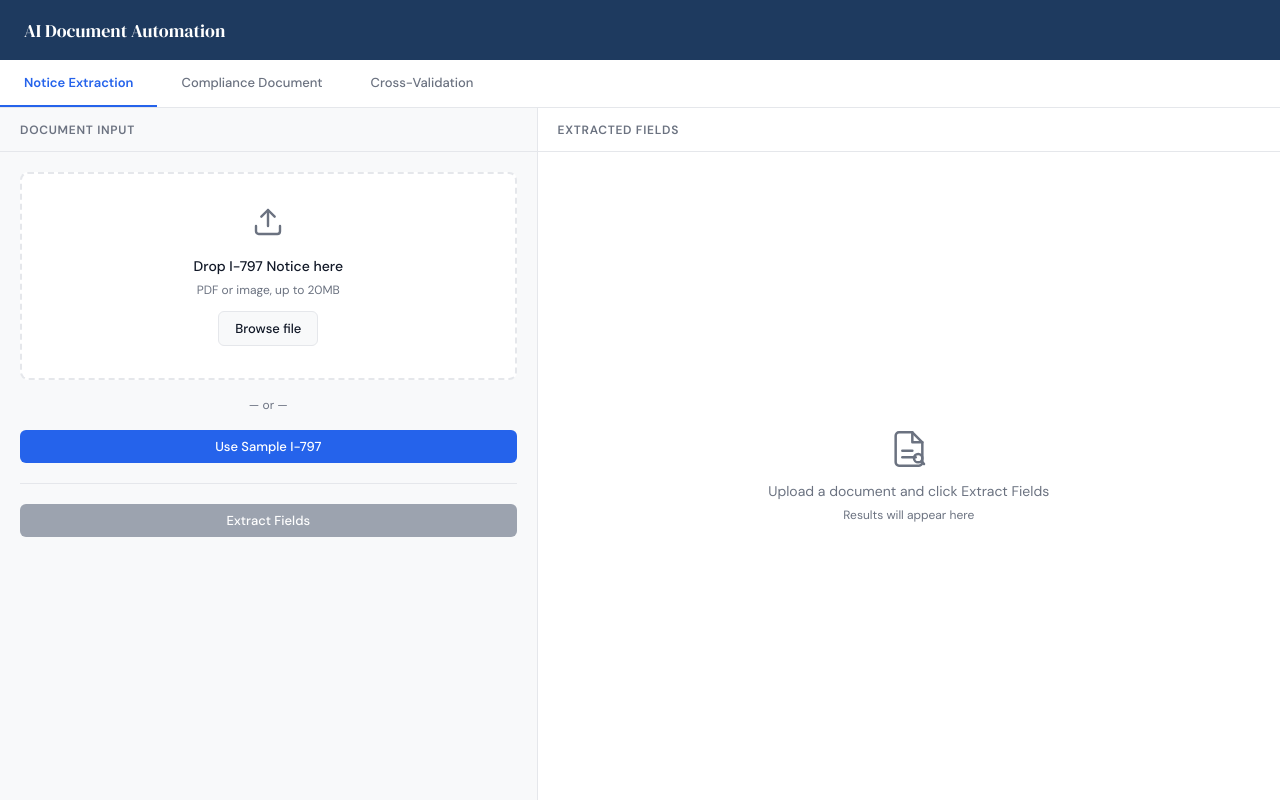
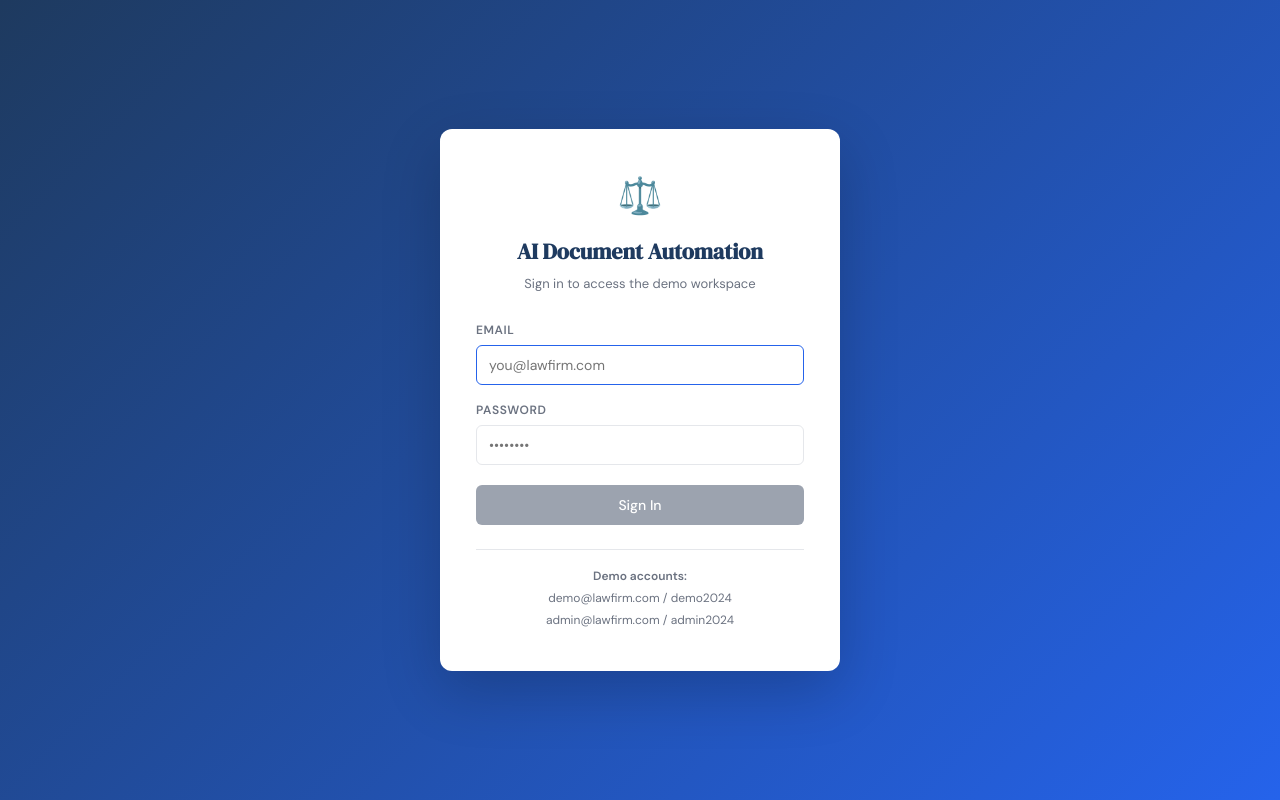
Before and after one commit to adhavan18/AI-Document-Automation, a React (Vite) app in the folder frontend/: page / in a window 1280 px wide. Built offline with nearby package versions, Linux system fonts and the light colour scheme.

Commit message:
added login

```diff
--- a/frontend/src/App.jsx
+++ b/frontend/src/App.jsx
@@ -3,16 +3,13 @@ import NoticeExtraction from './components/NoticeExtraction.jsx';
 import ComplianceGeneration from './components/ComplianceGeneration.jsx';
 import CrossValidation from './components/CrossValidation.jsx';
 import ErrorBoundary from './components/ErrorBoundary.jsx';
-
-const TABS = [
-  { id: 'extract', label: 'Notice Extraction' },
-  { id: 'generate', label: 'Compliance Document' },
-  { id: 'validate', label: 'Cross-Validation' },
-];
+import LoginScreen from './components/LoginScreen.jsx';
+import { loadSession, clearSession } from './auth';
 
 export default function App() {
   const [activeTab, setActiveTab] = useState('extract');
   const [showDemoBanner, setShowDemoBanner] = useState(false);
+  const [session, setSession] = useState(() => loadSession());
 
   useEffect(() => {
     const handler = (e) => {
@@ -24,8 +21,15 @@ export default function App() {
     return () => window.removeEventListener('keydown', handler);
   }, []);
 
+  if (!session) {
+    return <LoginScreen onLogin={(s) => setSession(s)} />;
+  }
+
   return (
-    <>
+    <div
+      id="root"
+      style={{ height: '100vh', display: 'flex', flexDirection: 'column' }}
+    >
       <header
         style={{
           height: 'var(--header-height)',
@@ -37,26 +41,32 @@ export default function App() {
           flexShrink: 0,
         }}
       >
-        <div
+        <h1
           style={{
             fontFamily: 'var(--font-display)',
-            fontSize: 18,
+            fontSize: '18px',
             color: '#fff',
+            fontWeight: 400,
           }}
         >
           AI Document Automation
+        </h1>
+
+        <div className="header-user">
+          <div className="header-user-info">
+            <div className="header-user-name">{session.name}</div>
+            <div className="header-user-role">{session.role}</div>
           </div>
-        {/* <div
-          style={{
-            background: 'rgba(255,255,255,0.15)',
-            color: '#fff',
-            fontSize: 11,
-            padding: '4px 10px',
-            borderRadius: 20,
+          <button
+            className="header-logout"
+            onClick={() => {
+              clearSession();
+              setSession(null);
             }}
           >
-          PoC Demo
-        </div> */}
+            Sign out
+          </button>
+        </div>
       </header>
 
       <nav
@@ -65,43 +75,40 @@ export default function App() {
           background: '#fff',
           borderBottom: '1px solid var(--color-border)',
           display: 'flex',
+          alignItems: 'stretch',
           flexShrink: 0,
         }}
       >
-        {TABS.map((tab) => {
-          const isActive = activeTab === tab.id;
-          return (
+        {[
+          { key: 'extract', label: 'Notice Extraction' },
+          { key: 'generate', label: 'Compliance Document' },
+          { key: 'validate', label: 'Cross-Validation' },
+        ].map((tab) => (
           <button
-              key={tab.id}
-              onClick={() => setActiveTab(tab.id)}
+            key={tab.key}
+            onClick={() => setActiveTab(tab.key)}
             style={{
               padding: '0 24px',
               height: '100%',
-                fontSize: 13,
-                fontWeight: isActive ? 600 : 500,
-                color: isActive ? 'var(--color-blue)' : 'var(--color-text-muted)',
-                borderBottom: isActive
+              fontSize: '13px',
+              fontWeight: activeTab === tab.key ? 600 : 500,
+              color:
+                activeTab === tab.key
+                  ? 'var(--color-blue)'
+                  : 'var(--color-text-muted)',
+              background: 'transparent',
+              border: 'none',
+              borderBottom:
+                activeTab === tab.key
                   ? '2px solid var(--color-blue)'
                   : '2px solid transparent',
-                background: 'transparent',
+              cursor: 'pointer',
               borderRadius: 0,
-                borderTop: 'none',
-                borderLeft: 'none',
-                borderRight: 'none',
-                cursor: 'pointer',
-              }}
-              onMouseEnter={(e) => {
-                if (!isActive) e.currentTarget.style.color = 'var(--color-text)';
-              }}
-              onMouseLeave={(e) => {
-                if (!isActive)
-                  e.currentTarget.style.color = 'var(--color-text-muted)';
             }}
           >
             {tab.label}
           </button>
-          );
-        })}
+        ))}
       </nav>
 
       {showDemoBanner && (
@@ -119,10 +126,9 @@ export default function App() {
           }}
         >
           <span>
-            <strong>Demo Flow:</strong>&nbsp;
-            Tab 1: Use Sample I-797 → Extract Fields (8s) &nbsp;·&nbsp;
-            Tab 2: Select Matter 001 → Generate Document &nbsp;·&nbsp;
-            Tab 3: Use Sample Passport → Run Validation
+            <strong>Demo Flow:</strong>&nbsp; Tab 1: Use Sample I-797 → Extract
+            Fields &nbsp;·&nbsp; Tab 2: Select Matter 001 → Generate Document
+            &nbsp;·&nbsp; Tab 3: Use Sample Passport → Run Validation
           </span>
           <span style={{ color: '#92400E', fontWeight: 500 }}>
             Press Ctrl+Shift+D to hide
@@ -130,18 +136,8 @@ export default function App() {
         </div>
       )}
 
-      <main
-        style={{
-          flex: 1,
-          minHeight: 0,
-          overflow: 'hidden',
-        }}
-      >
-        <div
-          key={activeTab}
-          className="tab-content"
-          style={{ height: '100%' }}
-        >
+      <div style={{ flex: 1, overflow: 'hidden' }}>
+        <div key={activeTab} className="tab-content" style={{ height: '100%' }}>
           {activeTab === 'extract' && (
             <ErrorBoundary>
               <NoticeExtraction />
@@ -158,7 +154,7 @@ export default function App() {
             </ErrorBoundary>
           )}
         </div>
-      </main>
-    </>
+      </div>
+    </div>
   );
 }
--- /dev/null
+++ b/frontend/src/auth.js
@@ -0,0 +1,52 @@
+const SESSION_KEY = 'poc_session';
+
+const USERS = [
+  {
+    email: 'demo@lawfirm.com',
+    password: 'demo2024',
+    name: 'Sarah Mitchell',
+    role: 'Immigration Paralegal',
+  },
+  {
+    email: 'admin@lawfirm.com',
+    password: 'admin2024',
+    name: 'James Thornton',
+    role: 'Senior Attorney',
+  },
+];
+
+export function authenticate(email, password) {
+  const user = USERS.find(
+    (u) =>
+      u.email.toLowerCase() === email.toLowerCase() && u.password === password
+  );
+  return user || null;
+}
+
+export function saveSession(user) {
+  const session = {
+    email: user.email,
+    name: user.name,
+    role: user.role,
+    loggedInAt: new Date().toISOString(),
+  };
+  localStorage.setItem(SESSION_KEY, JSON.stringify(session));
+  return session;
+}
+
+export function loadSession() {
+  try {
+    const raw = localStorage.getItem(SESSION_KEY);
+    if (!raw) return null;
+    return JSON.parse(raw);
+  } catch {
+    return null;
+  }
+}
+
+export function clearSession() {
+  localStorage.removeItem(SESSION_KEY);
+  localStorage.removeItem('poc_cache_extract');
+  localStorage.removeItem('poc_cache_generate');
+  localStorage.removeItem('poc_cache_validate');
+}
--- /dev/null
+++ b/frontend/src/components/LoginScreen.jsx
@@ -0,0 +1,87 @@
+import { useState } from 'react';
+import { authenticate, saveSession } from '../auth';
+
+export default function LoginScreen({ onLogin }) {
+  const [email, setEmail] = useState('');
+  const [password, setPassword] = useState('');
+  const [error, setError] = useState(null);
+  const [isLoading, setIsLoading] = useState(false);
+
+  function handleSubmit(e) {
+    e.preventDefault();
+    setError(null);
+    setIsLoading(true);
+
+    setTimeout(() => {
+      const user = authenticate(email.trim(), password);
+      if (user) {
+        const session = saveSession(user);
+        onLogin(session);
+      } else {
+        setError('Invalid email or password.');
+        setIsLoading(false);
+      }
+    }, 400);
+  }
+
+  return (
+    <div className="login-screen">
+      <div className="login-card">
+        <div className="login-header">
+          <div className="login-logo">⚖️</div>
+          <h1 className="login-title">AI Document Automation</h1>
+          <p className="login-subtitle">Sign in to access the demo workspace</p>
+        </div>
+
+        <form onSubmit={handleSubmit} className="login-form">
+          <div className="login-field">
+            <label htmlFor="email">Email</label>
+            <input
+              id="email"
+              type="email"
+              value={email}
+              onChange={(e) => setEmail(e.target.value)}
+              placeholder="you@lawfirm.com"
+              required
+              autoFocus
+            />
+          </div>
+
+          <div className="login-field">
+            <label htmlFor="password">Password</label>
+            <input
+              id="password"
+              type="password"
+              value={password}
+              onChange={(e) => setPassword(e.target.value)}
+              placeholder="••••••••"
+              required
+            />
+          </div>
+
+          {error && <div className="login-error">{error}</div>}
+
+          <button
+            type="submit"
+            className="primary login-submit"
+            disabled={isLoading || !email || !password}
+          >
+            {isLoading ? (
+              <span className="processing-label">Signing in…</span>
+            ) : (
+              'Sign In'
+            )}
+          </button>
+        </form>
+
+        <div className="login-hint">
+          <strong>Demo accounts:</strong>
+          <br />
+          demo@lawfirm.com / demo2024
+          <br />
+          admin@lawfirm.com / admin2024
+        </div>
+      </div>
+    </div>
+  );
+}
--- a/frontend/src/index.css
+++ b/frontend/src/index.css
@@ -159,3 +159,143 @@ select:focus {
 [title] {
   position: relative;
 }
+
+/* ── Login Screen ─────────────────────────────────────── */
+.login-screen {
+  height: 100vh;
+  display: flex;
+  align-items: center;
+  justify-content: center;
+  background: linear-gradient(135deg, #1E3A5F 0%, #2563EB 100%);
+}
+
+.login-card {
+  background: #fff;
+  border-radius: 12px;
+  padding: 40px 36px;
+  width: 100%;
+  max-width: 400px;
+  box-shadow: 0 20px 60px rgba(0, 0, 0, 0.2);
+}
+
+.login-header {
+  text-align: center;
+  margin-bottom: 28px;
+}
+
+.login-logo {
+  font-size: 36px;
+  margin-bottom: 12px;
+}
+
+.login-title {
+  font-family: var(--font-display);
+  font-size: 22px;
+  color: var(--color-navy);
+  margin-bottom: 6px;
+}
+
+.login-subtitle {
+  font-size: 13px;
+  color: var(--color-text-muted);
+}
+
+.login-form {
+  display: flex;
+  flex-direction: column;
+  gap: 16px;
+}
+
+.login-field {
+  display: flex;
+  flex-direction: column;
+  gap: 6px;
+}
+
+.login-field label {
+  font-size: 12px;
+  font-weight: 600;
+  color: var(--color-text-muted);
+  text-transform: uppercase;
+  letter-spacing: 0.05em;
+}
+
+.login-field input {
+  font-family: var(--font-body);
+  font-size: 14px;
+  padding: 10px 12px;
+  border: 1px solid var(--color-border);
+  border-radius: 6px;
+  color: var(--color-text);
+  outline: none;
+  transition: border-color 0.15s;
+}
+
+.login-field input:focus {
+  border-color: var(--color-blue);
+}
+
+.login-error {
+  background: var(--color-red-bg);
+  border: 1px solid var(--color-red-badge);
+  border-radius: 6px;
+  padding: 10px 12px;
+  font-size: 13px;
+  color: var(--color-red-text);
+}
+
+.login-submit {
+  width: 100%;
+  padding: 11px;
+  font-size: 14px;
+  margin-top: 4px;
+}
+
+.login-hint {
+  margin-top: 24px;
+  padding-top: 16px;
+  border-top: 1px solid var(--color-border);
+  font-size: 12px;
+  color: var(--color-text-muted);
+  text-align: center;
+  line-height: 1.8;
+}
+
+/* ── Header User Info ─────────────────────────────────── */
+.header-user {
+  display: flex;
+  align-items: center;
+  gap: 12px;
+}
+
+.header-user-info {
+  text-align: right;
+}
+
+.header-user-name {
+  font-size: 13px;
+  font-weight: 600;
+  color: #fff;
+  line-height: 1.2;
+}
+
+.header-user-role {
+  font-size: 11px;
+  color: rgba(255, 255, 255, 0.65);
+  line-height: 1.2;
+}
+
+.header-logout {
+  background: rgba(255, 255, 255, 0.12);
+  color: #fff;
+  border: 1px solid rgba(255, 255, 255, 0.25);
+  font-size: 12px;
+  padding: 5px 12px;
+  border-radius: 6px;
+  cursor: pointer;
+  transition: background 0.15s;
+}
+
+.header-logout:hover {
+  background: rgba(255, 255, 255, 0.22);
+}
```
Also changed, not shown: frontend/src/cache.js (added, +75 -0 lines), frontend/src/components/ComplianceGeneration.jsx (+16 -1 lines), frontend/src/components/CrossValidation.jsx (+17 -0 lines), frontend/src/components/NoticeExtraction.jsx (+17 -0 lines). Lines whose indentation alone changed are shown as unchanged.
